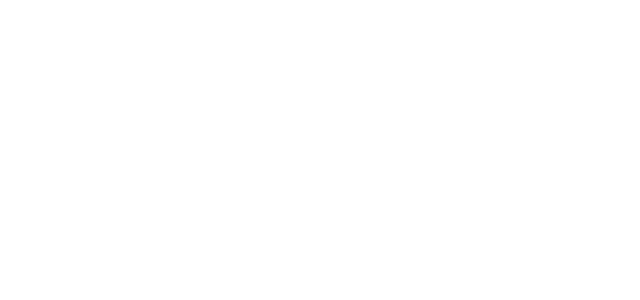
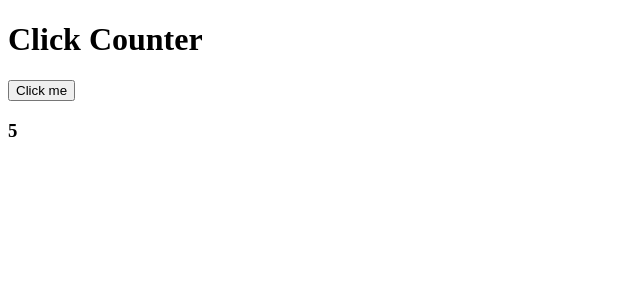
Before and after one commit to Riccardo1091/React-exercises, a React (Create React App) app in the folder forms-lists-and-styling/: page / in a window 1280 px wide. Shown: the top 300 px of the page, without its empty margins (0-640 px from the left). Built offline with nearby package versions, Linux system fonts and the light colour scheme.

Commit message:
events02 fix

```diff
--- a/forms-lists-and-styling/src/App.js
+++ b/forms-lists-and-styling/src/App.js
@@ -1,10 +1,11 @@
 import React from 'react'
+import { ClickCounter } from './clickCounter'
 
 export class App extends React.Component {
     render() {
         return (
             <>
-
+                <ClickCounter initialValue={5} increment={5}/>
             </>
         )
     }
```
